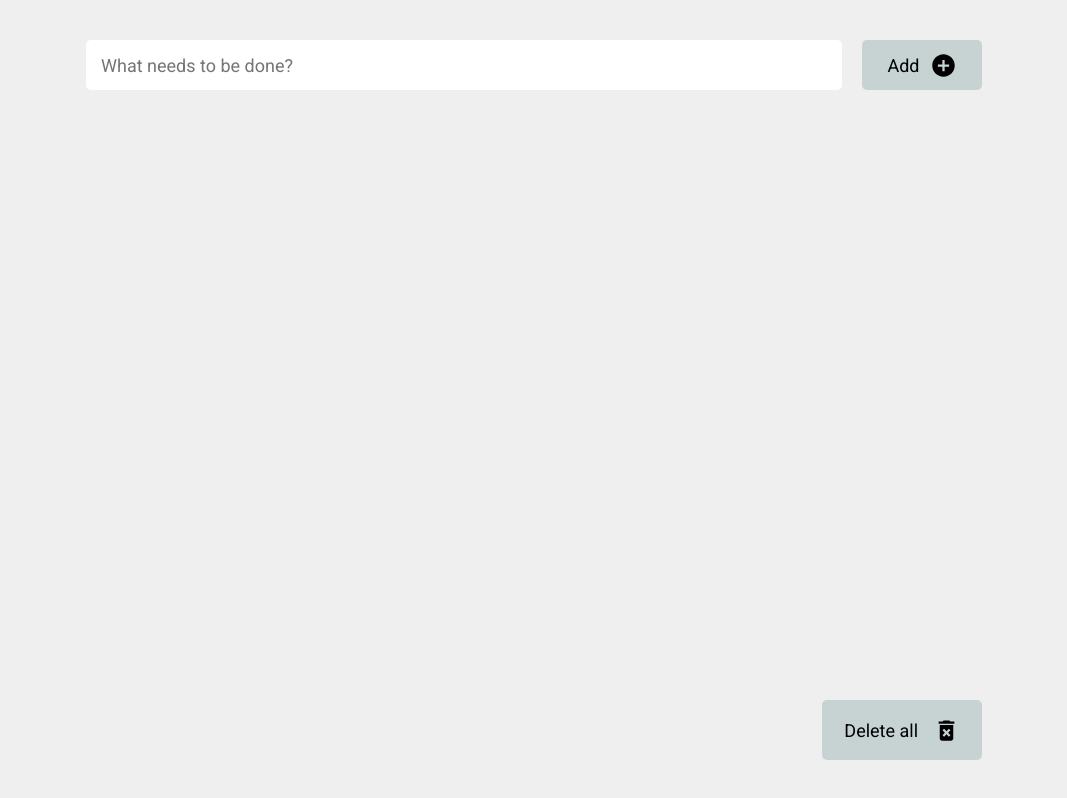
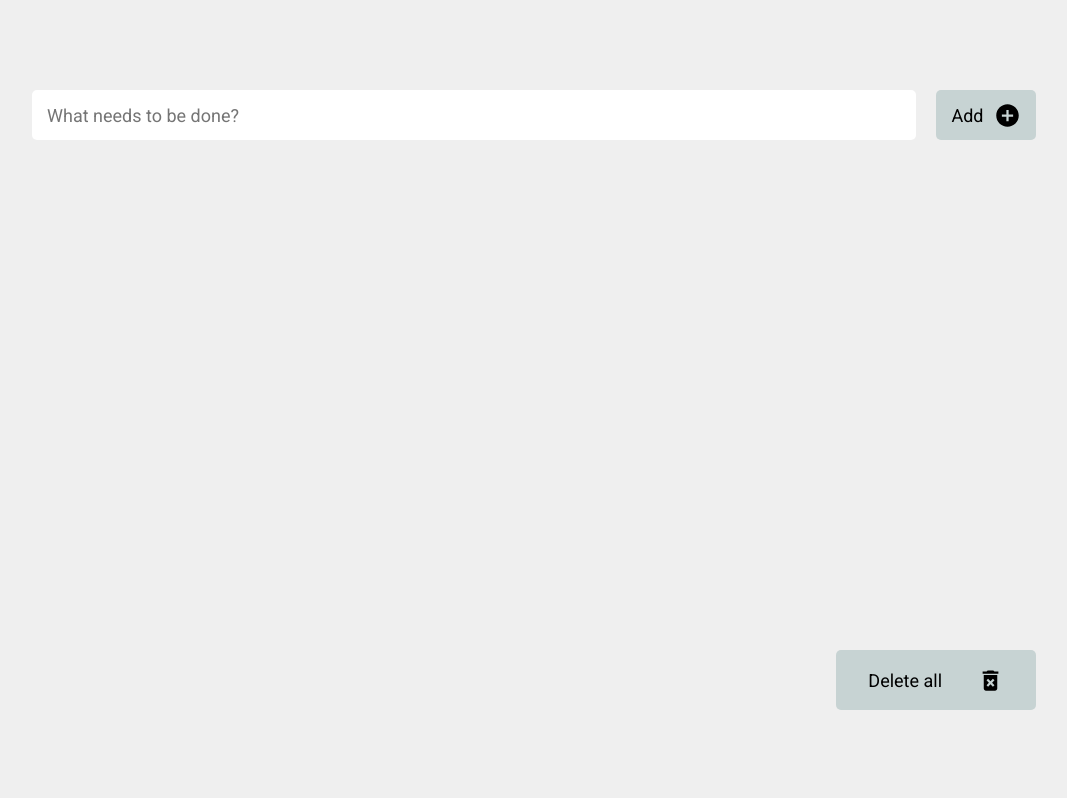
Before and after one commit to neekit95/todo-list, a React (Create React App) app: page / in a window 1280 px wide. Shown: the whole page, without its empty margins (106-1173 px from the left). Built offline with nearby package versions, Linux system fonts and the light colour scheme.

Commit message:
adaptive

```diff
--- a/public/index.html
+++ b/public/index.html
@@ -19,7 +19,7 @@
             href="https://fonts.googleapis.com/icon?family=Material+Icons"
     />
 
-    <title>React App</title>
+    <title>Todo List</title>
   </head>
   <body>
     <noscript>You need to enable JavaScript to run this app.</noscript>
--- a/src/App.js
+++ b/src/App.js
@@ -6,10 +6,11 @@ import Homepage from "./views/homepage/homepage";
 function App() {
   return (
     <main className={style.app}>
-         <Routes>
-             <Route path="/"  element={<Homepage/>}/>
-             <Route path="*" element={<NotFoundPage/>} />
-         </Routes>
+        <Homepage />
+         {/*<Routes>*/}
+         {/*    <Route path="/"  element={<Homepage/>}/>*/}
+         {/*    <Route path="*" element={<NotFoundPage/>} />*/}
+         {/*</Routes>*/}
     </main>
   );
 }
--- a/src/App.module.scss
+++ b/src/App.module.scss
@@ -1,9 +1,20 @@
 .app {
   display: flex;
   text-align: center;
-  justify-content: center;
-  align-items: center;
+  justify-content: flex-start;
+  align-items: flex-start;
   min-height: 100vh;
   min-width: 100vw;
   flex-direction: column;
+  @media screen and (max-width: 600px) {
+    * {
+      font-size: 16px;
+    }
+  }
+
+  @media screen and (max-width: 300px) {
+    * {
+      font-size: 10px;
+    }
+  }
 }
--- a/src/components/todo-list/todo-list.module.scss
+++ b/src/components/todo-list/todo-list.module.scss
@@ -1,15 +1,22 @@
 .container {
   display: flex;
   justify-content: flex-start;
-  align-items: center;
+  align-items: flex-start;
   flex-direction: column;
   //background-color: #dcc1c1;
-  min-height: 90vh;
-  min-width:70vw;
-  max-width: 80vw;
+  min-height: 80vh;
+  //min-width:70vw;
+  width: 80vw;
   position: relative;
-  //max-height: 90vh;
   overflow: auto;
+  @media screen and (max-width: 600px) {
+    width: 100vw;
+    height: 100vh;
+    padding-top: 20px;
+  }
+  padding: 10px;
+
+
 }
 
 .inputContainer {
@@ -47,8 +54,9 @@
   align-items: center;
   gap: 10px;
   background-color: #c7d3d3;
-  width: 19%;
-  max-width: 120px;
+  //width: 10%;
+  min-width: 100px;
+  max-width: 200px;
   height: 100%;
   border-radius: 5px;
   border: none;
@@ -68,6 +76,13 @@
     }
   }
 }
+
+.button {
+  @media screen and (max-width: 350px) {
+    min-width: 40px;
+    max-width: 200px;
+  }
+}
 .todos {
   flex-grow: 1;
   display: flex;
@@ -77,24 +92,38 @@
   z-index: 2;
   flex-direction: column;
   width: 100%;
-  max-width: 70vw;
-  max-height: 70vh;
+  //max-width: 70vw;
+  max-height: 65vh;
   overflow: scroll;
-  gap: 10px;
+  //gap: 10px;
   border-radius: 5px;
   //background-color: #bc60a5;
+  @media screen and (max-width: 600px) {
+    gap: 0;
+  }
+
 }
 
 .buttonDelete {
+  margin-top: 20px;
+  display: flex;
+  align-items: center;
   justify-content: space-around;
+  justify-self: flex-end;
+  align-self: flex-end;
   width: 100%;
   min-width: 160px;
   padding: 0 20px;
   height: 60px;
-  position: absolute;
-  bottom: 0;
-  right: 0;
   cursor: pointer;
+  @media screen and (max-width: 300px) {
+    max-width: 40px;
+    width: 40px;
+    min-width: 110px;
+    height: 40px;
+  }
+
+
   svg {
     fill: black;
     font-size: 27px;
--- a/src/components/todo-list/todo/todo.module.scss
+++ b/src/components/todo-list/todo/todo.module.scss
@@ -5,8 +5,9 @@
   align-items: center;
   background-color: #c7d3d3;
   min-height: fit-content;
-  min-width: 600px;
-  max-width: 80vw;
+  //min-width: 600px;
+  //max-width: 80vw;
+  //width: 100%;
   border-radius: 5px;
   width: 100%;
   //height: fit-content;
@@ -21,6 +22,11 @@
     box-shadow: 0 0 10px rgba(0, 0, 0, 0.5);
     opacity: 100%;
     transition: box-shadow 0.1s ease-in-out, opacity 0.1s ease-in-out;
+  }
+
+  @media screen and (max-width: 600px) {
+    font-size: 16px;
+    margin: 10px 0;
   }
 }
 
--- a/src/index.scss
+++ b/src/index.scss
@@ -1,28 +1,30 @@
 body {
   font-family: -apple-system, BlinkMacSystemFont, 'Segoe UI', 'Roboto', 'Oxygen',
-    'Ubuntu', 'Cantarell', 'Fira Sans', 'Droid Sans', 'Helvetica Neue',
-    sans-serif;
+  'Ubuntu', 'Cantarell', 'Fira Sans', 'Droid Sans', 'Helvetica Neue',
+  sans-serif;
   -webkit-font-smoothing: antialiased;
   -moz-osx-font-smoothing: grayscale;
   min-height: 100vh;
   min-width: 100vw;
   display: flex;
   flex-direction: column;
-  justify-content: center;
-  align-items: center;
+  justify-content: flex-start;
+  align-items: flex-start;
   background-color: #efefef;
 }
+
 #root {
   display: flex;
-  justify-content: center;
-  align-items: center;
+  justify-content: flex-start;
+  align-items: flex-start;
   min-height: 100vh;
   min-width: 100vw;
 
 }
+
 code {
   font-family: source-code-pro, Menlo, Monaco, Consolas, 'Courier New',
-    monospace;
+  monospace;
 }
 
 * {
@@ -32,4 +34,8 @@ code {
   border: 0;
   font-family: Roboto, serif;
   font-size: 18px;
+
+  @media screen and (max-width: 600px) {
+    font-size: 16px;
+  }
 }
```
